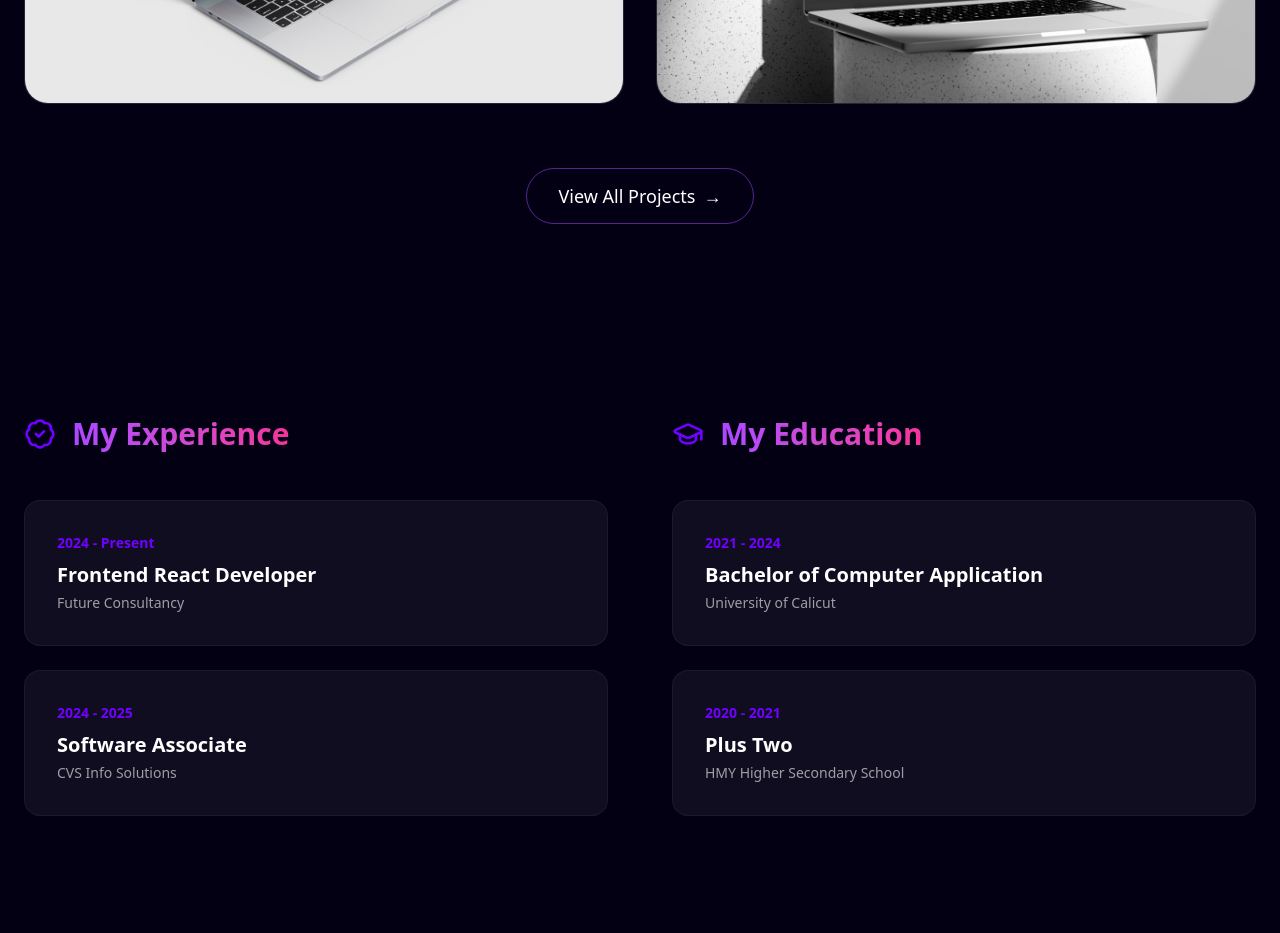
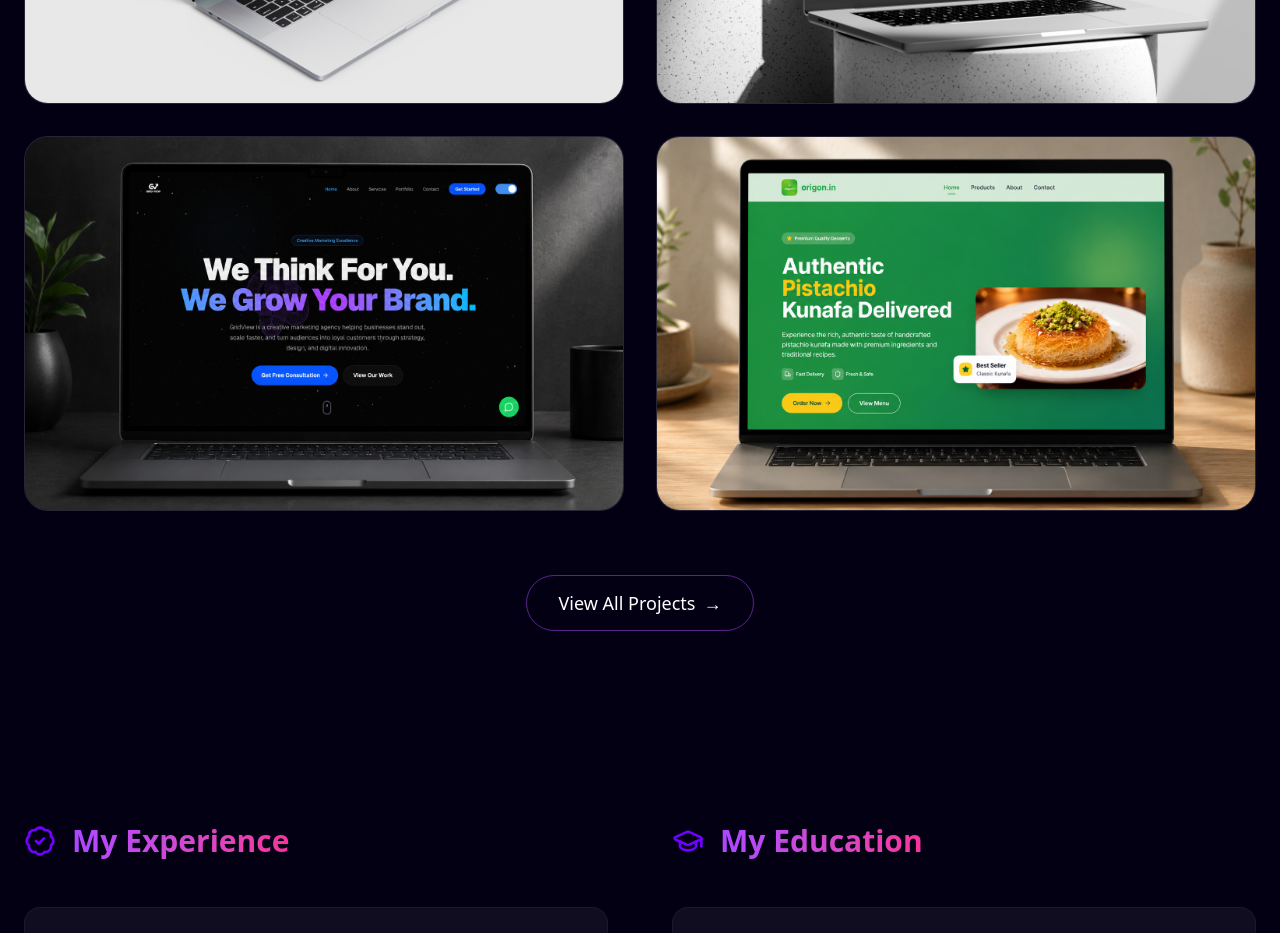
Before and after one commit to Abhijith200/abhi-blog, a Next.js app: page / in a window 1280 px wide. Shown: the part 3120-4053 px from the top of the page. Built offline with nearby package versions, Linux system fonts and the light colour scheme.

Commit message:
added new projects

```diff
--- a/src/components/Work.tsx
+++ b/src/components/Work.tsx
@@ -40,6 +40,22 @@ const projects = [
         category: "Web Development",
         image: "/projects/project3.jpeg",
         link: "http://aurum-gold-two.vercel.app/",
+    },
+    {
+        id: 4,
+        title: "GridView Marketing Agency",
+        description: "A Modern Digital Marketing Agency",
+        category: "Web Development",
+        image: "/projects/gridview.png",
+        link: "https://gridviewmarketing.vercel.app/",
+    },
+    {
+        id: 4,
+        title: "Origon",
+        description: "Premium Chocolate Brand Website",
+        category: "Web Development",
+        image: "/projects/origon.png",
+        link: "https://origon-in.vercel.app/",
     },
 ];
 
```
Also changed, not shown: public/projects/gridview.png (added), public/projects/origon.png (added).
